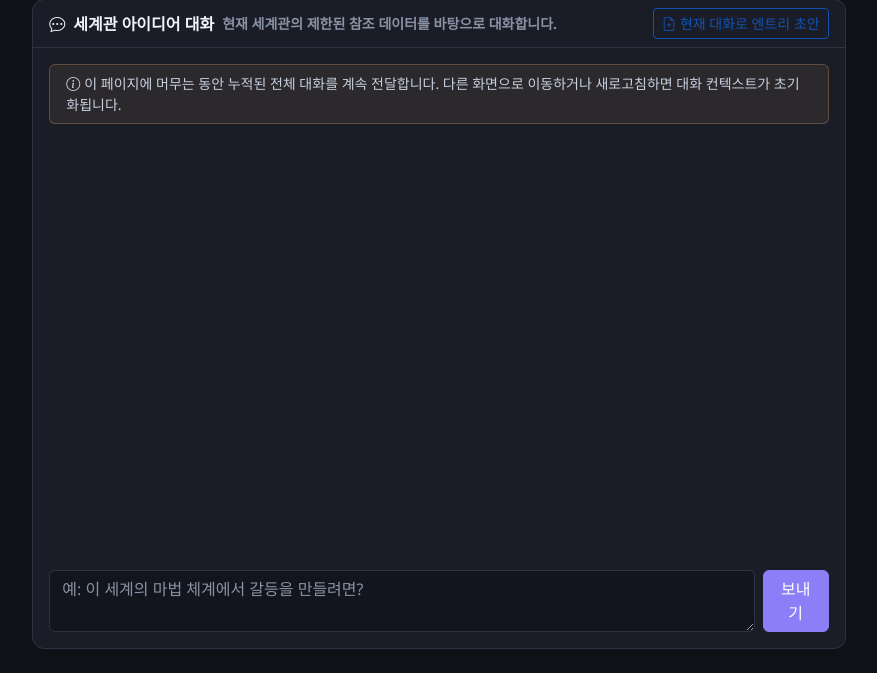
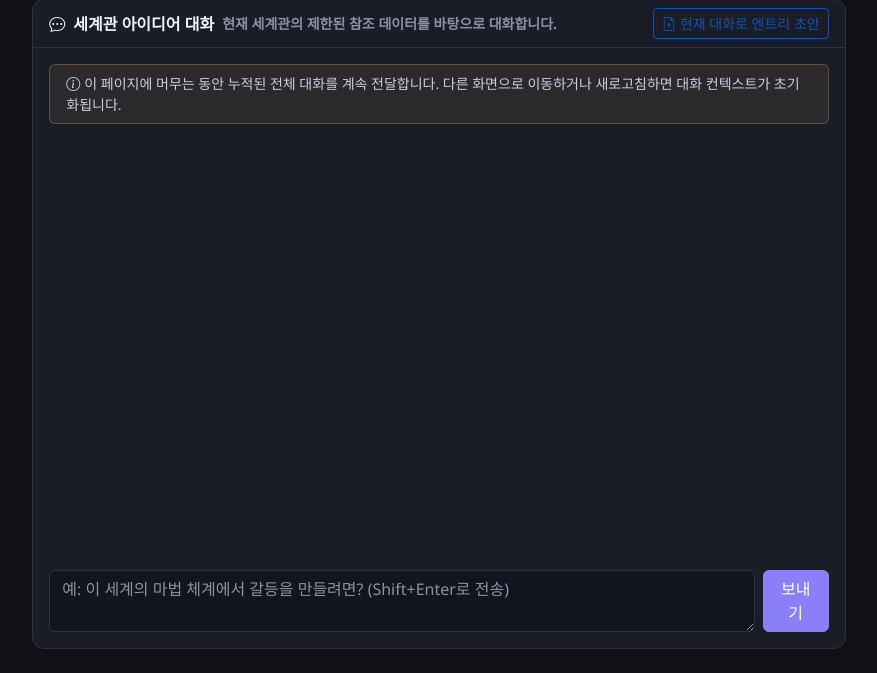
Before and after one commit to hong0318Z/llm_test, a Flask app: page /chat in a window 1280 px wide. Shown: the part 154-827 px from the top of the page, without its empty margins (201-1078 px from the left). Run offline with Flask 3, Linux system fonts and the light colour scheme; the visitor is signed in with stand-in values (Sample User, id 1); data comes from the database, SQL or seed files in the repository.

Commit message:
대필 모드 컨텍스트 반영 및 Shift+Enter 전송 단축키 추가

```diff
--- a/llm_client.py
+++ b/llm_client.py
@@ -495,8 +495,8 @@ def generate_novel_text(world_id: int, instruction: str, chapter: dict = None, e
     part_context=json.dumps((chapter or {}).get("part") or {},ensure_ascii=False)
     shared=f"문체 설정: {style_text}\n\n현재 이야기/부의 상위 설정:\n{part_context}\n\n등장 엔트리:\n{serialize_world_state(entries,get_entry_char_limit())}\n\n능력치/스킬 시트:\n"+"\n".join(stat_lines)+"\n\n관련 과거 챕터:\n"+"\n".join(f"[{c.title}] {c.content}" for c in past)
     if ghostwrite:
-        prompt=f"{shared}\n\n작성할 맥락:\n{context_text}\n\n작성할 상황:\n{situation_text}"
-        system="세계관 설정과 공개 범위를 존중하며 사용자를 대신해 장면을 처음부터 완성하는 대필 작가입니다. 사용자가 준 '맥락'과 '상황'만을 근거로 삼아 완결된 장면을 새로 작성하세요. 지정되지 않은 사건이나 설정을 임의로 추가하지 말고, 문체 설정과 금지 표현, 인물 말투를 지키세요. 기존 DB에 없는 새 고유명사를 발견/창작하면 별도 후보로 분리하세요. JSON만 출력: {\"content\":\"Markdown 본문\",\"new_entity_proposals\":[{\"title\":\"\",\"category\":\"인물/장소/세력 등\",\"content\":\"등록 초안\"}]}"
+        prompt=f"{shared}\n\n현재까지 작성된 본문(설정·인물·말투 일관성 참고용):\n{(chapter or {}).get('content','') or '(없음)'}\n\n작성할 맥락:\n{context_text}\n\n작성할 상황:\n{situation_text}"
+        system="세계관 설정과 공개 범위를 존중하며 사용자를 대신해 장면을 완성하는 대필 작가입니다. 사용자가 준 '맥락'과 '상황'을 새로 쓸 장면의 근거로 삼되, '현재까지 작성된 본문'을 참고해 기존 설정·인물·말투·시점과 모순되지 않게 쓰세요. 지정되지 않은 사건이나 설정을 임의로 추가하지 말고, 문체 설정과 금지 표현, 인물 말투를 지키세요. 기존 DB에 없는 새 고유명사를 발견/창작하면 별도 후보로 분리하세요. JSON만 출력: {\"content\":\"Markdown 본문\",\"new_entity_proposals\":[{\"title\":\"\",\"category\":\"인물/장소/세력 등\",\"content\":\"등록 초안\"}]}"
     else:
         prompt=f"{shared}\n\n현재 본문:\n{(chapter or {}).get('content','')}\n\n요청:\n{instruction}"
         system="세계관 설정과 공개 범위를 존중하는 소설 작가입니다. 금지 표현과 인물 말투를 지키세요. 기존 DB에 없는 새 고유명사를 발견/창작하면 별도 후보로 분리하세요. JSON만 출력: {\"content\":\"Markdown 본문\",\"new_entity_proposals\":[{\"title\":\"\",\"category\":\"인물/장소/세력 등\",\"content\":\"등록 초안\"}]}"
--- a/templates/chat.html
+++ b/templates/chat.html
@@ -7,7 +7,7 @@
     <div class="card-body d-flex flex-column p-3">
       <div class="alert py-2 px-3 small mb-2" style="background:rgba(255,184,108,.08);border-color:rgba(255,184,108,.25);color:var(--text-secondary)"><i class="bi bi-info-circle me-1"></i>이 페이지에 머무는 동안 누적된 전체 대화를 계속 전달합니다. 다른 화면으로 이동하거나 새로고침하면 대화 컨텍스트가 초기화됩니다.</div>
       <div id="messages" class="flex-grow-1 overflow-auto mb-3"></div>
-      <form id="chatForm" class="d-flex gap-2"><textarea id="message" class="form-control" rows="2" placeholder="예: 이 세계의 마법 체계에서 갈등을 만들려면?"></textarea><button class="btn btn-primary" type="submit">보내기</button></form>
+      <form id="chatForm" class="d-flex gap-2"><textarea id="message" class="form-control" rows="2" placeholder="예: 이 세계의 마법 체계에서 갈등을 만들려면? (Shift+Enter로 전송)"></textarea><button class="btn btn-primary" type="submit">보내기</button></form>
     </div>
   </div>
 </div></div>
@@ -21,6 +21,7 @@
 {% block extra_scripts %}<script>
 const history=[]; const box=document.getElementById('messages'); let draftModal, draftData={};
 document.addEventListener('DOMContentLoaded',()=>{draftModal=new bootstrap.Modal(document.getElementById('entryDraftModal'))});
+document.getElementById('message').addEventListener('keydown',e=>{if(e.key==='Enter'&&e.shiftKey){e.preventDefault();document.getElementById('chatForm').requestSubmit()}});
 function add(role,text){const d=document.createElement('div');d.className='p-3 mb-2 rounded';d.style.background=role==='user'?'rgba(139,127,247,.16)':'var(--bg-input)';const label=document.createElement('div');label.className='small fw-semibold mb-2';label.textContent=role==='user'?'나':'LLM';const body=document.createElement('div');renderMarkdown(body,text);d.append(label,body);if(role==='assistant'&&!String(text).startsWith('오류:')){const b=document.createElement('button');b.className='btn btn-sm btn-outline-primary mt-2';b.innerHTML='<i class="bi bi-file-earmark-plus me-1"></i>이 답변으로 엔트리 초안';b.onclick=makeEntryDraft;d.appendChild(b)}box.appendChild(d);box.scrollTop=box.scrollHeight}
 document.getElementById('chatForm').addEventListener('submit',async e=>{e.preventDefault();const input=document.getElementById('message'),message=input.value.trim();if(!message)return;input.value='';add('user',message);const btn=e.target.querySelector('button');btn.disabled=true;try{const r=await fetch('/api/chat',{method:'POST',headers:{'Content-Type':'application/json'},body:JSON.stringify({message,history})});const d=await r.json();if(!r.ok)throw Error(d.error);history.push({role:'user',content:message},{role:'assistant',content:d.reply});document.getElementById('draftBtn').disabled=false;add('assistant',d.reply)}catch(err){add('assistant','오류: '+err.message)}finally{btn.disabled=false;input.focus()}});
 async function makeEntryDraft(evt){if(!history.length)return;const trigger=evt?.currentTarget;const headerBtn=document.getElementById('draftBtn');if(trigger)trigger.disabled=true;headerBtn.disabled=true;try{const r=await fetch('/api/chat/entry-draft',{method:'POST',headers:{'Content-Type':'application/json'},body:JSON.stringify({history})});const d=await r.json();if(!r.ok)throw Error(d.error);draftData=d;draftTitle.value=d.title||'';draftCategory.value=d.category||'관념';draftContent.value=d.content||'';draftSecret.value=d.secret||'';draftStatus.textContent='저장 전에 내용을 직접 수정할 수 있습니다.';saveDraftBtn.style.display='inline-block';updateDraftPreview();draftModal.show()}catch(e){alert('초안 생성 실패: '+e.message)}finally{if(trigger)trigger.disabled=false;headerBtn.disabled=false}}
```
Also changed, not shown: templates/novel.html (+4 -1 lines).
